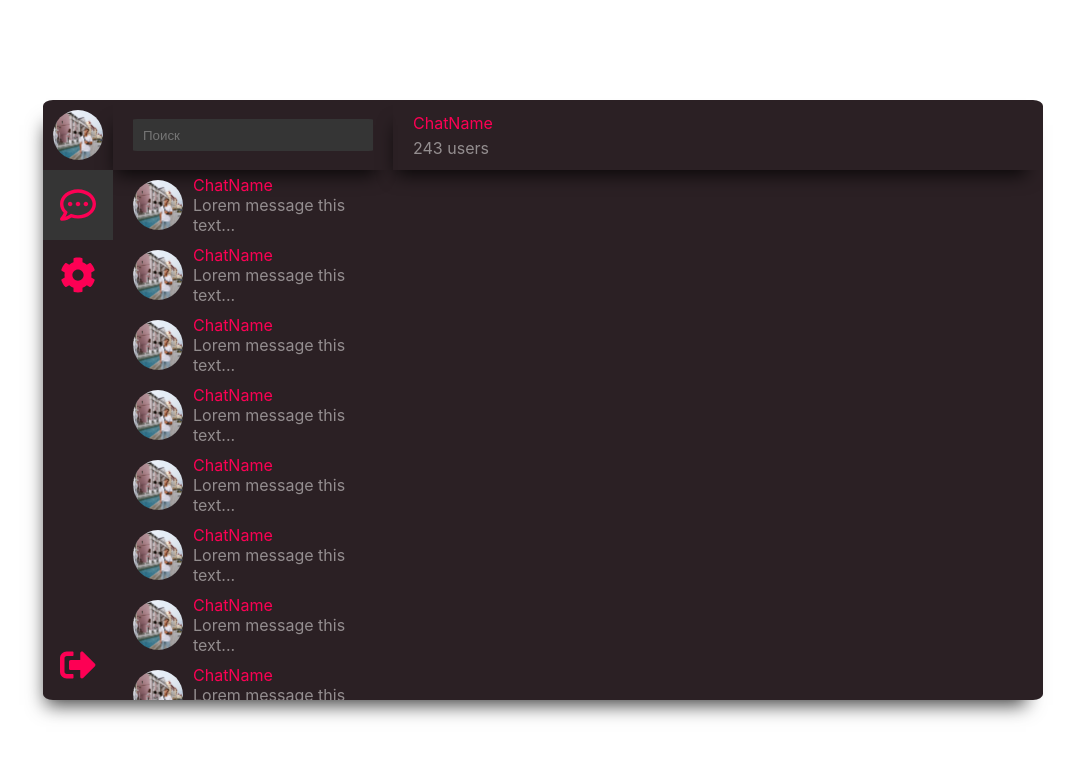
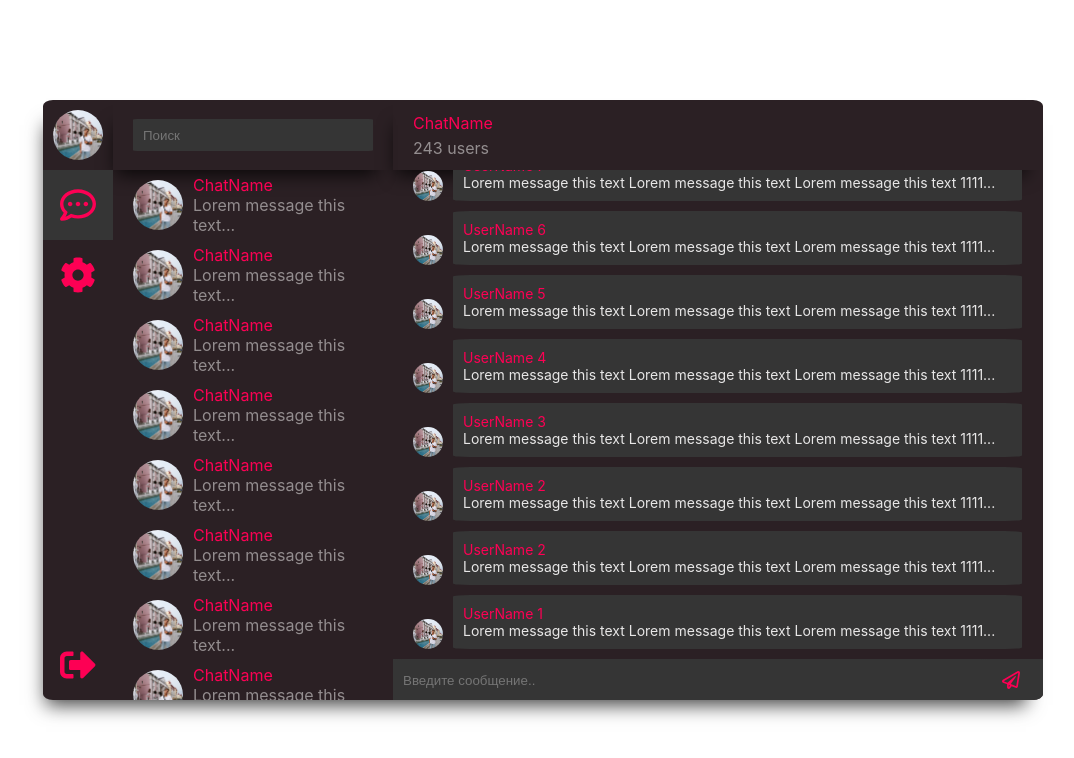
Before and after one commit to bogdanaks/simple-chat, a React (Create React App) app in the folder client/: page / in a window 1280 px wide. Shown: the top 758 px of the page, without its empty margins (97-1171 px from the left). Built offline with nearby package versions, Linux system fonts and the light colour scheme.

Commit message:
Add messages styles

```diff
--- a/client/src/components/Main/Chat/Chat.scss
+++ b/client/src/components/Main/Chat/Chat.scss
@@ -1,3 +1,29 @@
+%scrollbar {
+    ::-webkit-scrollbar {
+        width: 3px;
+        height: 2px;
+    }
+    ::-webkit-scrollbar-thumb {
+        background: #FD0054;
+        border: none;
+        border-radius: 50px;
+    }
+    ::-webkit-scrollbar-thumb:hover {
+        background: rgb(187, 0, 62);
+    }
+    ::-webkit-scrollbar-thumb:active {
+        background: rgb(187, 0, 62);
+    }
+    ::-webkit-scrollbar-track {
+        background: #666666;
+        border: 0px none #ffffff;
+        border-radius: 50px;
+    }
+    ::-webkit-scrollbar-corner {
+        background: transparent;
+    }
+}
+
 .chat-wrapper {
     width: 100%;
     display: flex;
@@ -5,7 +31,7 @@
     .dialogs {
         width: 280px;
         height: 100%;
-
+        @extend %scrollbar;
         &__search-inner {
             height: 50px;
             padding: 10px 20px;
@@ -21,30 +47,11 @@
             padding-left: 10px;
             color: rgba(251, 249, 250, 0.575);
             width: 100%;
+            &:focus {
+                outline: none;
+            }
         }
-        ::-webkit-scrollbar {
-            width: 3px;
-            height: 2px;
-        }
-        ::-webkit-scrollbar-thumb {
-            background: #FD0054;
-            border: none;
-            border-radius: 50px;
-        }
-        ::-webkit-scrollbar-thumb:hover {
-            background: rgb(187, 0, 62);
-        }
-        ::-webkit-scrollbar-thumb:active {
-            background: rgb(187, 0, 62);
-        }
-        ::-webkit-scrollbar-track {
-            background: #666666;
-            border: 0px none #ffffff;
-            border-radius: 50px;
-        }
-        ::-webkit-scrollbar-corner {
-            background: transparent;
-        }
+
         .dialog-items {
             height: 530px;
             overflow: auto;
@@ -91,7 +98,6 @@
     .messages {
         width: 650px;
         height: 100%;
-
         &__header {
             width: 610px;
             height: 50px;
@@ -107,5 +113,89 @@
         &__header-count {
             color: rgba(251, 249, 250, 0.5);
         }
+
+        &__box {
+            display: flex;
+            flex-direction: column;
+            width: 100%;
+            max-height: 530px;
+            @extend %scrollbar;
+        }
+        &__message-items {
+            display: flex;
+            flex-direction: column-reverse;
+            overflow: auto;
+            overflow-x: hidden;
+            height: 100%;
+            width: 610px;
+            padding: 10px 20px;
+        }
+        &__inner {
+            display: flex;
+            flex-direction: row;
+            margin-top: 10px;
+        }
+        &__photo-container {
+            align-self: flex-end;
+            border-radius: 50%;
+            overflow: hidden;
+            height: 30px;
+            width: 30px;
+            margin-right: 10px;
+            img {
+                width: 30px;
+            }
+        }
+        &__info {
+            display: flex;
+            flex-direction: column;
+            width: 90%;
+            padding-left: 10px;
+            background-color: #353535;
+            border-radius: 3%;
+            padding: 10px;
+        }
+        &__name {
+            color: #FD0054;
+            font-size: 14px;
+        }
+        &__message {
+            color: rgba(251, 249, 250, 0.9);
+            font-size: 14px;
+        }
+
+
+        &__text {
+            margin-top: auto;
+            height: 50px;
+            width: 100%;
+            background-color: #353535;
+            display: flex;
+            flex-direction: row;
+            .messages__text-input {
+                width: 90%;
+                input {
+                    &:focus {
+                        outline: none;
+                    }
+                    background-color: #353535;
+                    border: none;
+                    border-radius: 2%;
+                    padding-left: 10px;
+                    color: rgba(251, 249, 250, 0.575);
+                    height: 100%;
+                    width: 100%;
+                }
+            }
+            .messages__text-send {
+                width: 10%;
+                display: flex;
+                align-items: center;
+                justify-content: center;
+                color: #FD0054;
+                font-size: 18px;
+                cursor: pointer;
+            }
+        }
     }
 }
--- a/client/src/components/Main/Chat/ChatMessages/ChatMessages.tsx
+++ b/client/src/components/Main/Chat/ChatMessages/ChatMessages.tsx
@@ -1,4 +1,8 @@
 import React from 'react'
+import { FontAwesomeIcon } from '@fortawesome/react-fontawesome'
+import { faPaperPlane } from '@fortawesome/free-regular-svg-icons'
+
+import Message from './Message'
 
 const ChatMessages: React.FC = () => {
     return (
@@ -7,6 +11,24 @@ const ChatMessages: React.FC = () => {
                 <div className="messages__header-title">ChatName</div>
                 <div className="messages__header-count">243 users</div>
             </div>
+            <div className="messages__box">
+                <div className="messages__message-items">
+                    <Message num={1} />
+                    <Message num={2} />
+                    <Message num={2} />
+                    <Message num={3} />
+                    <Message num={4} />
+                    <Message num={5} />
+                    <Message num={6} />
+                    <Message num={7} />
+                    <Message num={8} />
+                </div>
+                <div className="messages__text">
+                    <div className="messages__text-input"><input type="text" placeholder="Введите сообщение.."/></div>
+                    <div className="messages__text-send"><FontAwesomeIcon icon={faPaperPlane} /></div>
+                </div>
+
+            </div>
         </div>
     )
 }
--- /dev/null
+++ b/client/src/components/Main/Chat/ChatMessages/Message.tsx
@@ -0,0 +1,22 @@
+import React from 'react'
+
+import avatar from '../../../../assets/user.jpg'
+
+interface Props {
+    num: number
+}
+const Message: React.FC<Props> = ({num}) => {
+    return (
+        <div className="messages__inner">
+            <div className="messages__photo-container">
+                <img className="messages__photo" src={avatar} alt="dialog"/>
+            </div>
+            <div className="messages__info">
+            <div className="messages__name">UserName {num}</div>
+                <div className="messages__message">Lorem message this text Lorem message this text Lorem message this text 1111...</div>
+            </div>
+        </div>
+    )
+}
+
+export default Message
--- a/client/src/components/Main/Main.scss
+++ b/client/src/components/Main/Main.scss
@@ -1,3 +1,9 @@
+.container {
+    display: flex;
+    justify-content: center;
+    align-items: center;
+    height: 100%;
+    padding: 0 80px;
     .wrapper {
         width: 1000px;
         height: 600px;
@@ -8,3 +14,4 @@
         display: flex;
         flex-direction: row;
     }
+}
--- a/client/src/components/Main/Main.tsx
+++ b/client/src/components/Main/Main.tsx
@@ -5,11 +5,13 @@ import Chat from './Chat/Chat'
 
 import './Main.scss'
 
-const Main = () => {
+const Main: React.FC = () => {
     return (
-        <div className="wrapper">
-            <Sidebar />
-            <Chat />
+        <div className="container">
+            <div className="wrapper">
+                <Sidebar />
+                <Chat />
+            </div>
         </div>
     )
 }
--- a/client/src/index.css
+++ b/client/src/index.css
@@ -17,7 +17,4 @@ code {
 }
 #root {
   height: 100%;
-  display: flex;
-  justify-content: center;
-  align-items: center;
 }
```
Lines whose indentation alone changed are shown as unchanged.
